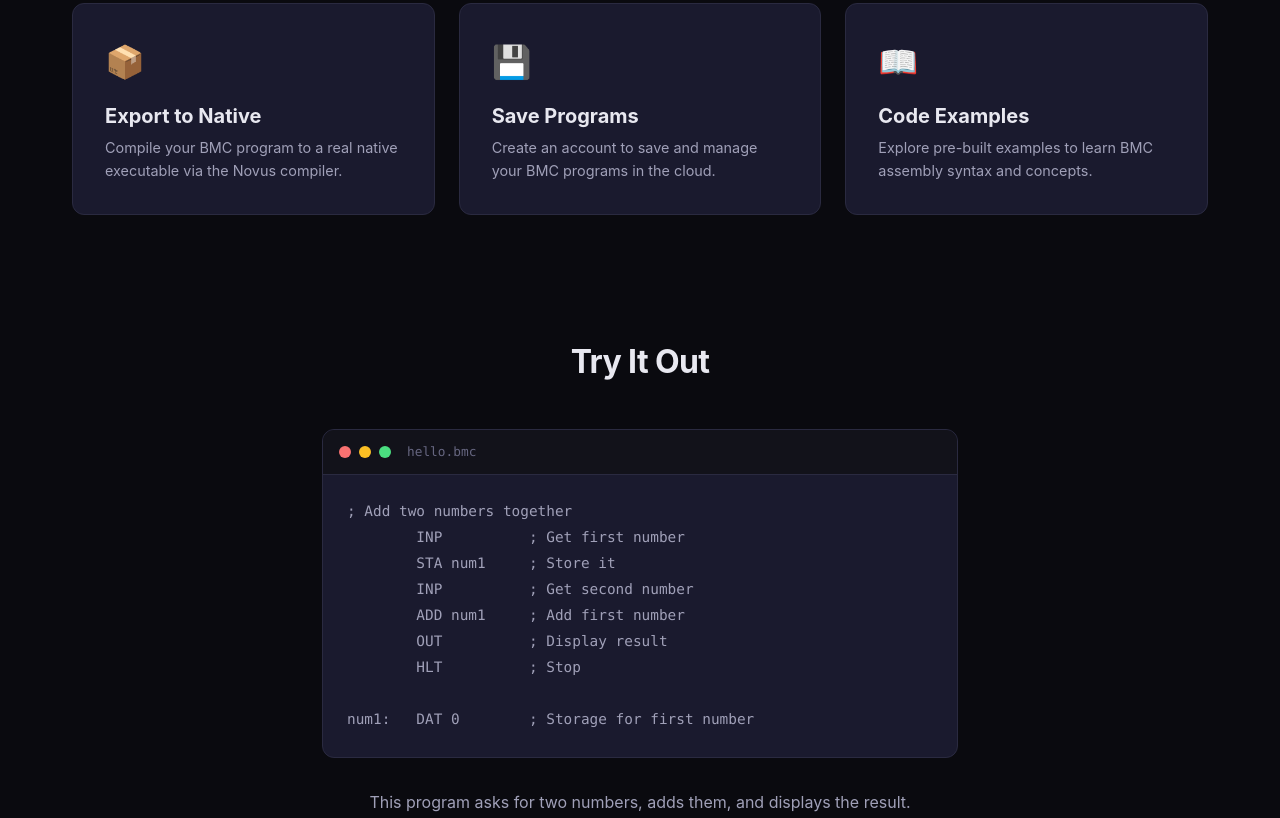
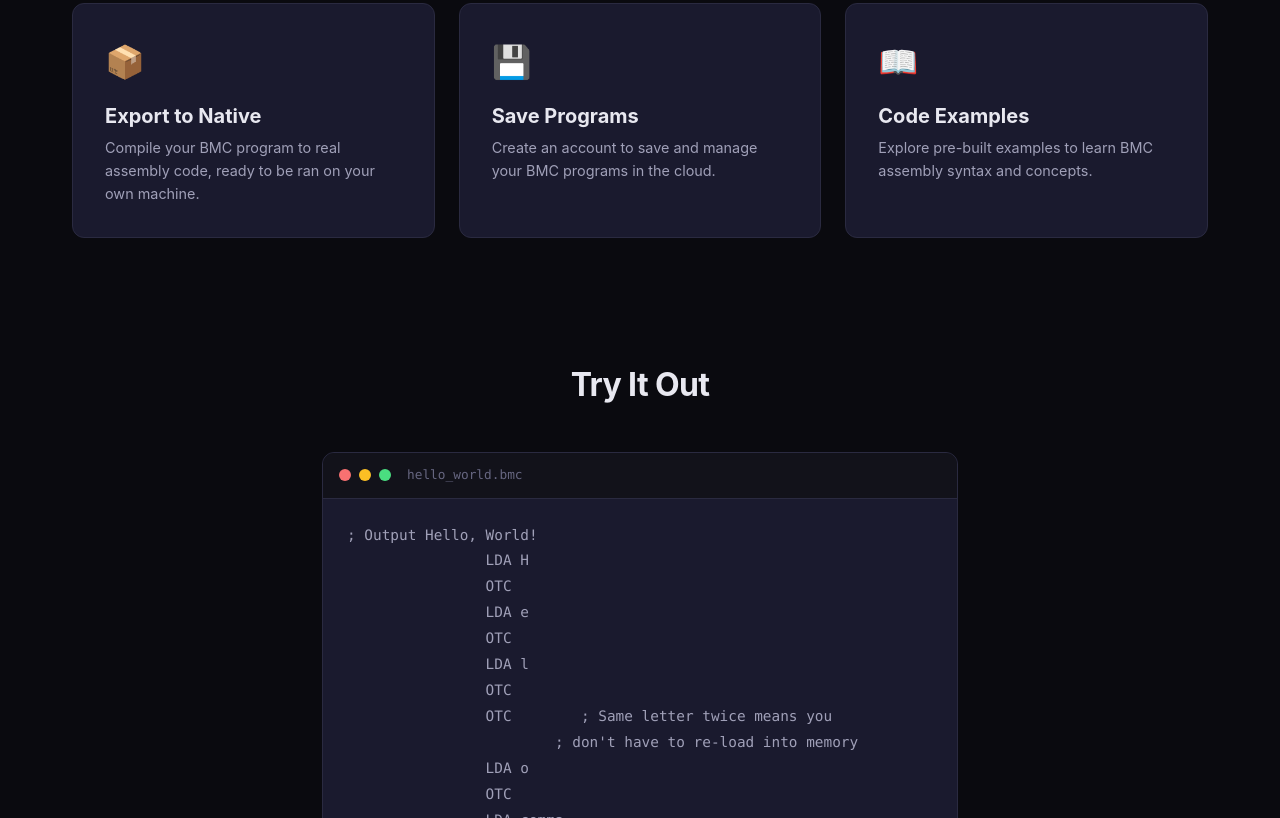
Before and after one commit to MJDaws0n/BigManComputer, a plain HTML site: page www/index.html in a window 1280 px wide. Shown: the part 1107-1925 px from the top of the page. Drawn offline with Linux system fonts and the light colour scheme; no server answers.

Commit message:
Updated stuff

```diff
--- a/www/index.html
+++ b/www/index.html
@@ -101,7 +101,7 @@
             <div class="feature-card">
                 <div class="feature-icon">📦</div>
                 <h3>Export to Native</h3>
-                <p>Compile your BMC program to a real native executable via the Novus compiler.</p>
+                <p>Compile your BMC program to real assembly code, ready to be ran on your own machine.</p>
             </div>
             <div class="feature-card">
                 <div class="feature-icon">💾</div>
@@ -123,19 +123,49 @@
                 <span class="code-dot red"></span>
                 <span class="code-dot yellow"></span>
                 <span class="code-dot green"></span>
-                <span class="code-title">hello.bmc</span>
+                <span class="code-title">hello_world.bmc</span>
             </div>
-            <pre class="code-body"><code>; Add two numbers together
-        INP          ; Get first number
-        STA num1     ; Store it
-        INP          ; Get second number
-        ADD num1     ; Add first number
-        OUT          ; Display result
-        HLT          ; Stop
+            <pre class="code-body"><code>; Output Hello, World!
+                LDA H
+                OTC
+                LDA e
+                OTC
+                LDA l
+                OTC
+                OTC        ; Same letter twice means you
+                        ; don't have to re-load into memory
+                LDA o
+                OTC
+                LDA comma
+                OTC
+                LDA space
+                OTC
+                LDA W
+                OTC
+                LDA o
+                OTC
+                LDA r
+                OTC
+                LDA l
+                OTC
+                LDA d
+                OTC
+                LDA explanation
+                OTC
 
-num1:   DAT 0        ; Storage for first number</code></pre>
+        ; Define the ascii value for each letter we want
+        H: DAT 72
+        e: DAT 101
+        l: DAT 108
+        o: DAT 111
+        comma: DAT 44
+        space: DAT 32
+        W: DAT 87
+        r: DAT 114
+        d: DAT 100
+        explanation: DAT 33</code></pre>
         </div>
-        <p class="example-desc">This program asks for two numbers, adds them, and displays the result.</p>
+        <p class="example-desc">This program prints "Hello, World!" to the output.</p>
         <a href="#" class="btn btn-primary" id="btn-try-example" onclick="localStorage.setItem('bmc_autosave',document.querySelector('.code-body code').textContent);window.location.href='/editor';return false;">Try This in the Editor →</a>
     </section>
 
```
Also changed, not shown: www/credits.html (+12 -20 lines), www/dashboard.html (+1 -1 lines), www/examples.html (+1 -1 lines), www/help.html (+1 -1 lines), www/privacy.html (+12 -13 lines), 1 other file.
